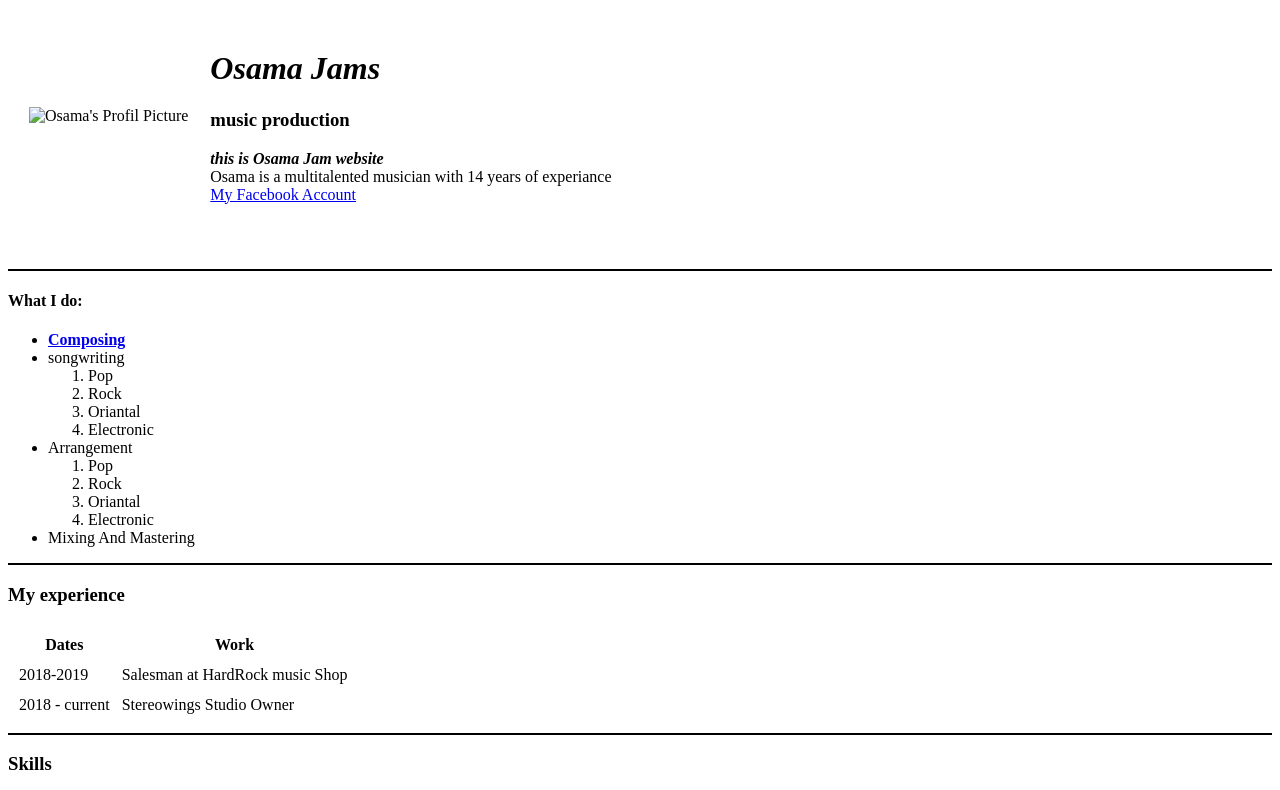
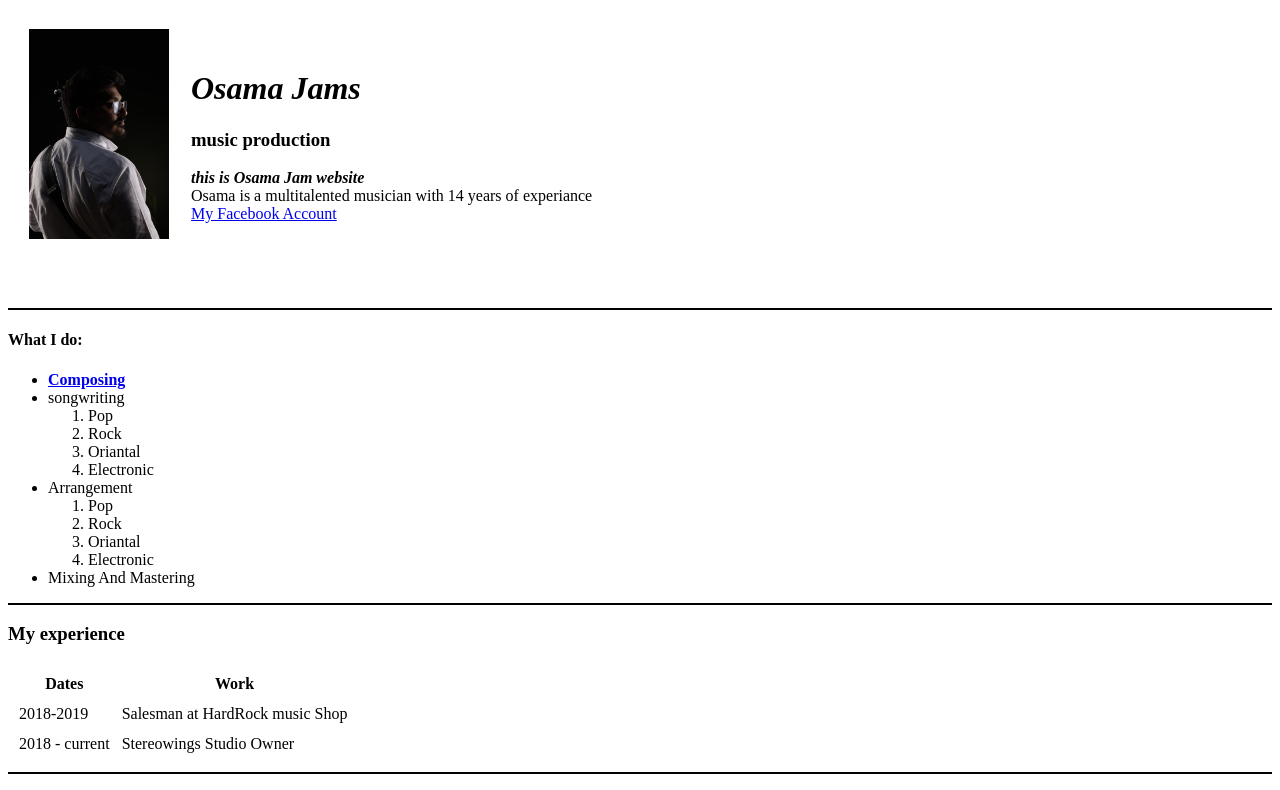
Before and after one commit to Osamaas93/HTML-Portfolio, a plain HTML site: page public/index.html in a window 1280 px wide. Shown: the top 790 px of the page. Drawn offline with Linux system fonts and the light colour scheme.

Commit message:
Update index.html

```diff
--- a/public/index.html
+++ b/public/index.html
@@ -10,7 +10,7 @@
 <table cellspacing="20">
 <tr>
     <td>
-        <img src="images\Personal Picture.jpg" alt="Osama's Profil Picture" style="width:140px" "height:200px">
+        <img src="../assets/images/Personal Picture.jpg" alt="Osama's Profil Picture" style="width:140px" "height:200px">
     </td>
     <td>
         <h1><em>Osama Jams</em></h1>
```
